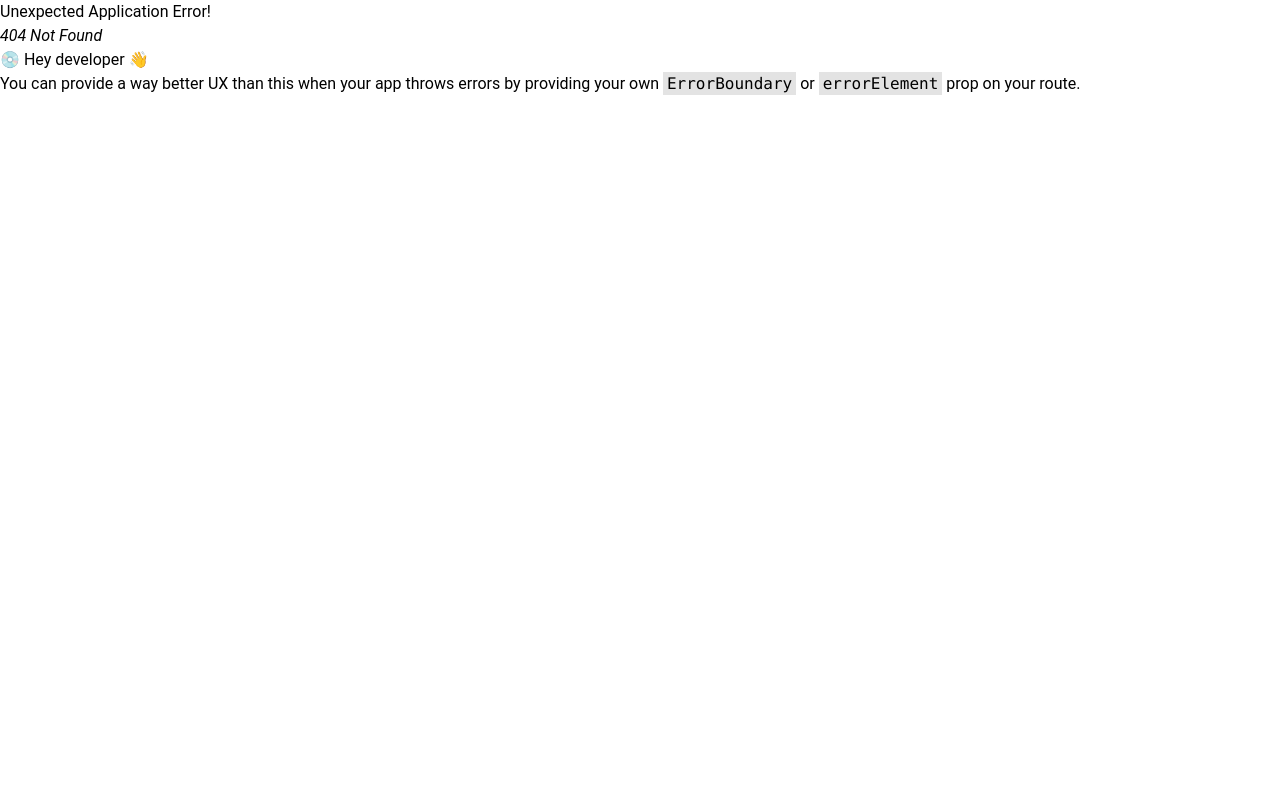
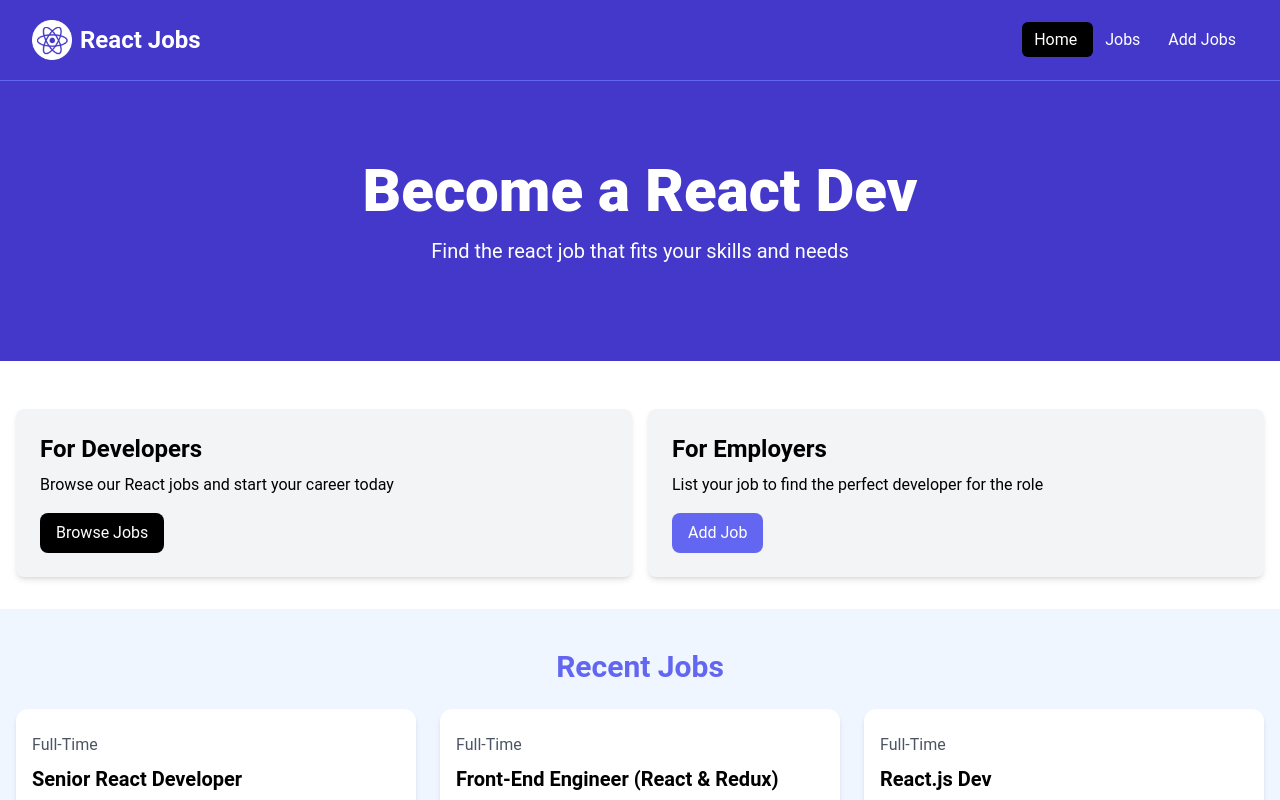
Before and after one commit to eprdelapena/jobfinder, a React (Vite) app: page /homepage in a window 1280 px wide. Before the commit this address had no page. Shown: the top 800 px of the page. Built offline with nearby package versions, Linux system fonts and the light colour scheme.

Commit message:
Links Established for Jobs

```diff
--- a/src/components/BrowseJobs.jsx
+++ b/src/components/BrowseJobs.jsx
@@ -1,10 +1,11 @@
 import React from 'react'
+import { Link } from 'react-router-dom'
 
 const BrowseJobs = () => {
   return (
     <>
         <section class="m-auto max-w-lg my-10 px-6">
-            <a href="" className="block bg-black text-white text-center py-4 px-6 rounded-xl hover:bg-gray-700"> View All Jobs </a>
+            <Link to="/jobs" className="block bg-black text-white text-center py-4 px-6 rounded-xl hover:bg-gray-700"> View All Jobs</Link>
         </section>
     </>
   )
--- a/src/components/Cards.jsx
+++ b/src/components/Cards.jsx
@@ -1,7 +1,7 @@
 import React from 'react'
 
 const Cards = ({ children, bg='bg-gray-100' }) => {
-  return ( // when using props dont capitalize
+  return (
     <div className={`${bg} p-6 rounded-lg shadow-md`}>{children}</div>
   )
 }
--- a/src/components/HomeCards.jsx
+++ b/src/components/HomeCards.jsx
@@ -1,5 +1,6 @@
 import React from 'react'
 import Cards from './Cards'
+import { Link } from 'react-router-dom'
 
 const HomeCards = () => {
   return (
@@ -12,12 +13,7 @@ const HomeCards = () => {
                         <p className="mt-2 mb-4">
                         Browse our React jobs and start your career today
                         </p>
-                        <a
-                        href="/jobs.html"
-                        className="inline-block bg-black text-white rounded-lg px-4 py-2 hover:bg-gray-700"
-                        >
-                        Browse Jobs
-                        </a>
+                        <Link to="/jobs" className="inline-block bg-black text-white rounded-lg px-4 py-2 hover:bg-gray-700"> Browse Jobs </Link>
                     </Cards>
                     <Cards>
                         <h2 className="text-2xl font-bold">For Employers</h2>
--- a/src/components/JobListing.jsx
+++ b/src/components/JobListing.jsx
@@ -2,14 +2,17 @@ import React from 'react'
 import jobs from '../jobs.json'
 import SingleJobListing from './SingleJobListing'
 
-const JobListing = () => {
-  const recentJobs = jobs.slice(0,3);
+const JobListing = ({toShow=false}) => {
+  let recentJobs = jobs.slice(0,3);
+  if(toShow){
+    recentJobs = jobs;
+  }
   return (
     <>
         <section className="bg-blue-50 px-4 py-10">
             <div className="container-xl lg:container m-auto">
                 <h2 className="text-3xl font-bold text-indigo-500 mb-6 text-center">
-                    Browse Jobs
+                    {toShow ? "React Jobs": "Recent Jobs"}
                 </h2>
                 <div class="grid grid-cols-1 md:grid-cols-3 gap-6">
                   {recentJobs.map((name, index) => (
--- a/src/components/Navbar.jsx
+++ b/src/components/Navbar.jsx
@@ -1,7 +1,10 @@
 import React from 'react'
 import logo from '../assets/images/logo.png';
+import { NavLink } from 'react-router-dom';
 
 const Navbar = () => {
+  let activeStyle = "text-white bg-black hover:bg-gray-900 hover:text-white rounded-md px-3 py-2"
+  let inactiveStyle = "text-white hover:bg-gray-900 hover:text-white rounded-md px-3 py-2"
   return (
     <>
       <div className="bg-indigo-700 border-b border-indigo-500">
@@ -15,9 +18,9 @@ const Navbar = () => {
               </a>
 
               <div className="md:ml-auto">
-                <a className="text-white bg-black hover:bg-gray-900 hover:text-white rounded-md px-3 py-2" href=""> Home </a>
-                <a className="text-white hover:bg-gray-900 hover:text-white rounded-md px-3 py-2" href=""> Jobs </a>
-                <a className="text-white hover:bg-gray-900 hover:text-white rounded-md px-3 py-2" href=""> Add job</a>
+                <NavLink to="/homepage" className={({isActive}) => (isActive ? activeStyle : inactiveStyle)}> Home </NavLink>
+                <NavLink to="/jobs" className={({isActive}) => (isActive ? activeStyle : inactiveStyle)}> Jobs </NavLink>
+                <NavLink to="/addjobs" className={({isActive}) => (isActive ? activeStyle : inactiveStyle)}> Add Jobs </NavLink>
               </div>
 
             </div>
--- a/src/components/SingleJobListing.jsx
+++ b/src/components/SingleJobListing.jsx
@@ -38,7 +38,7 @@ const SingleJobListing = ({a}) => {
                 <a className="h-[36px] bg-indigo-500 hover:bg-indigo-600 text-white px-4 py-2 rounded-lg text-center text-sm" href=""> Read More </a>
                 </div>
 
-            </div>sdsd
+            </div>
         </div>
     </>
   )
--- a/src/layout/MainLayout.jsx
+++ b/src/layout/MainLayout.jsx
@@ -1,10 +1,12 @@
 import React from 'react'
 import Navbar from '../components/Navbar'
+import {Outlet} from 'react-router-dom'
 
 const MainLayout = () => {
   return (
     <>
         <Navbar/>
+        <Outlet />
     </>
   )
 }
--- a/src/main.jsx
+++ b/src/main.jsx
@@ -3,11 +3,26 @@ import ReactDOM from 'react-dom/client'
 import App from './App.jsx'
 import './index.css'
 import {RouterProvider, createBrowserRouter} from 'react-router-dom'
+import MainLayout from './layout/MainLayout.jsx'
+import ErrorPage from './layout/ErrorPage.jsx'
+import Homepage from './layout/Homepage.jsx'
+import Jobpage from './layout/Jobpage.jsx'
 
 const router = createBrowserRouter([
   {
     path: '/',
-    element: <App />
+    element: <MainLayout />,
+    errorElement: <ErrorPage />,
+    children: [
+      {
+        path: '/homepage',
+        element: <Homepage />
+      },
+      {
+        path: '/jobs',
+        element: <Jobpage />
+      }
+    ]
   }
 ])
 
```
